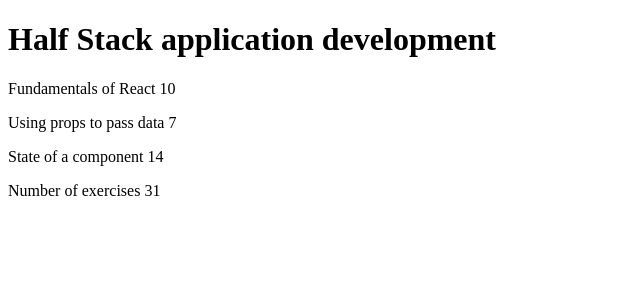
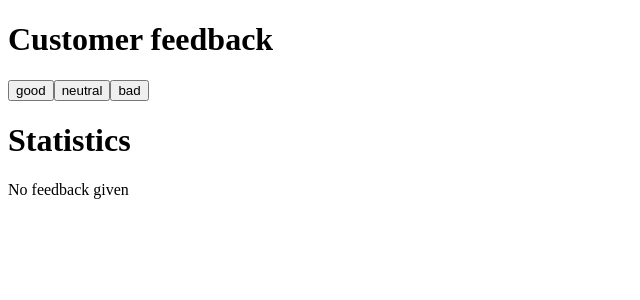
Before and after one commit to Navyasri-26/2100032534-fullstack, a React (Create React App) app: page / in a window 1280 px wide. Shown: the top 300 px of the page, without its empty margins (0-640 px from the left). Built offline with nearby package versions, Linux system fonts and the light colour scheme.

Commit message:
Add files via upload

```diff
--- a/index.js
+++ b/index.js
@@ -1,62 +1,85 @@
-import React from 'react'
+import React, { useState } from 'react'
 import ReactDOM from 'react-dom'
 
-const Header = (props) => {
+
+const Header = props => <h1>{props.name}</h1>
+
+const Statistic = ({text, value}) => {
+  if (text === "positive") {
     return (
-    <h1>{props.course}</h1>
+      <tr><td>{text} {value} %</td></tr>
     )
   }
 
-const Part = (props) => {
   return (
-    <p>
-      {props.part} {props.exercises}
-    </p>
+    <tr><td>{text} {value}</td></tr>
   )
 }
 
-const Content = (props) => {
+const Statistics = ({clicks}) => {
+    const total = clicks.good + clicks.neutral + clicks.bad
+    const average = (clicks.good * 1 + clicks.bad * -1) / total
+    const positive = clicks.good * (100/total)
+
+    if (total === 0) {
       return (
         <div>
-      <Part part={props.parts[0].name} exercises={props.parts[0].exercises}/>
-      <Part part={props.parts[1].name} exercises={props.parts[1].exercises}/>
-      <Part part={props.parts[2].name} exercises={props.parts[2].exercises}/>
+          No feedback given
         </div>
       )
     }
 
-const Total = (props) => {
-  return (
-    <p>Number of exercises {props.parts[0].exercises + props.parts[1].exercises + props.parts[2].exercises}</p>
-  )
-}
-
-const App = () => {
-  const course = {
-    name: 'Half Stack application development',
-    parts: [
-      {
-        name: 'Fundamentals of React',
-        exercises: 10
-      },
-      {
-        name: 'Using props to pass data',
-        exercises: 7
-      },
-      {
-        name: 'State of a component',
-        exercises: 14
-      }
-    ]
-  }
-
     return (
       <div>
-      <Header course={course.name} />
-      <Content parts={course.parts}/>
-      <Total parts={course.parts} />
+        <table>
+          <tbody>
+            <Statistic text="good" value={clicks.good} />
+            <Statistic text="neutral" value={clicks.neutral} />
+            <Statistic text="bad" value={clicks.bad} />
+            <Statistic text="all" value={total} />
+            <Statistic text="average" value={average} />
+            <Statistic text="positive" value={positive} />
+          </tbody>
+        </table>
       </div>
     )
 }
 
-ReactDOM.render(<App />, document.getElementById('root'))
+
+const Button = ({ onClick, text }) => (
+  <button onClick={onClick}>
+    {text}
+  </button>
+)
+
+const App = () => {
+  // save clicks of each button to own state
+  const [clicks, setClicks] = useState({
+    good: 0, neutral: 0, bad: 0
+  })
+
+  const handleGoodClick = () =>
+    setClicks({...clicks, good: clicks.good + 1})
+
+  const handleNeutralClick = () =>
+    setClicks({...clicks, neutral: clicks.neutral + 1})
+
+  const handleBadClick = () =>
+    setClicks({...clicks, bad: clicks.bad + 1})
+
+
+  return (
+    <div>
+      <Header name="Customer feedback" />
+      <Button onClick={handleGoodClick} text='good' />
+      <Button onClick={handleNeutralClick} text='neutral' />
+      <Button onClick={handleBadClick} text='bad' />
+      <Header name="Statistics" />
+      <Statistics clicks={clicks} />
+    </div>
+  )
+}
+
+ReactDOM.render(<App />,
+  document.getElementById('root')
+)
--- a/package.json
+++ b/package.json
@@ -1,5 +1,5 @@
 {
-  "name": "courseinfo",
+  "name": "unicafe",
   "version": "0.1.0",
   "private": true,
   "dependencies": {
```
Also changed, not shown: 2 other files (tests, documents, lock files or other folders). Lines whose indentation alone changed are shown as unchanged.
